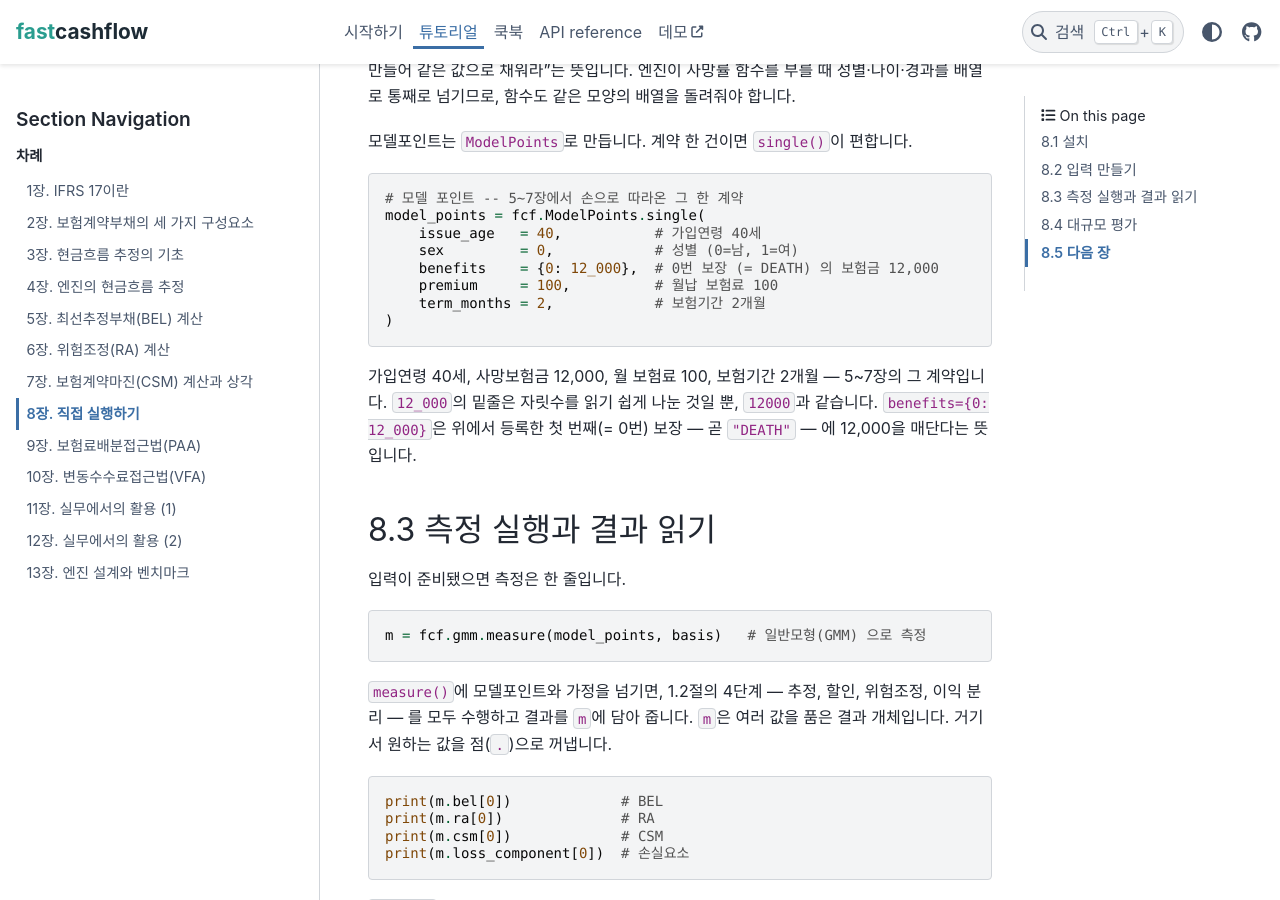
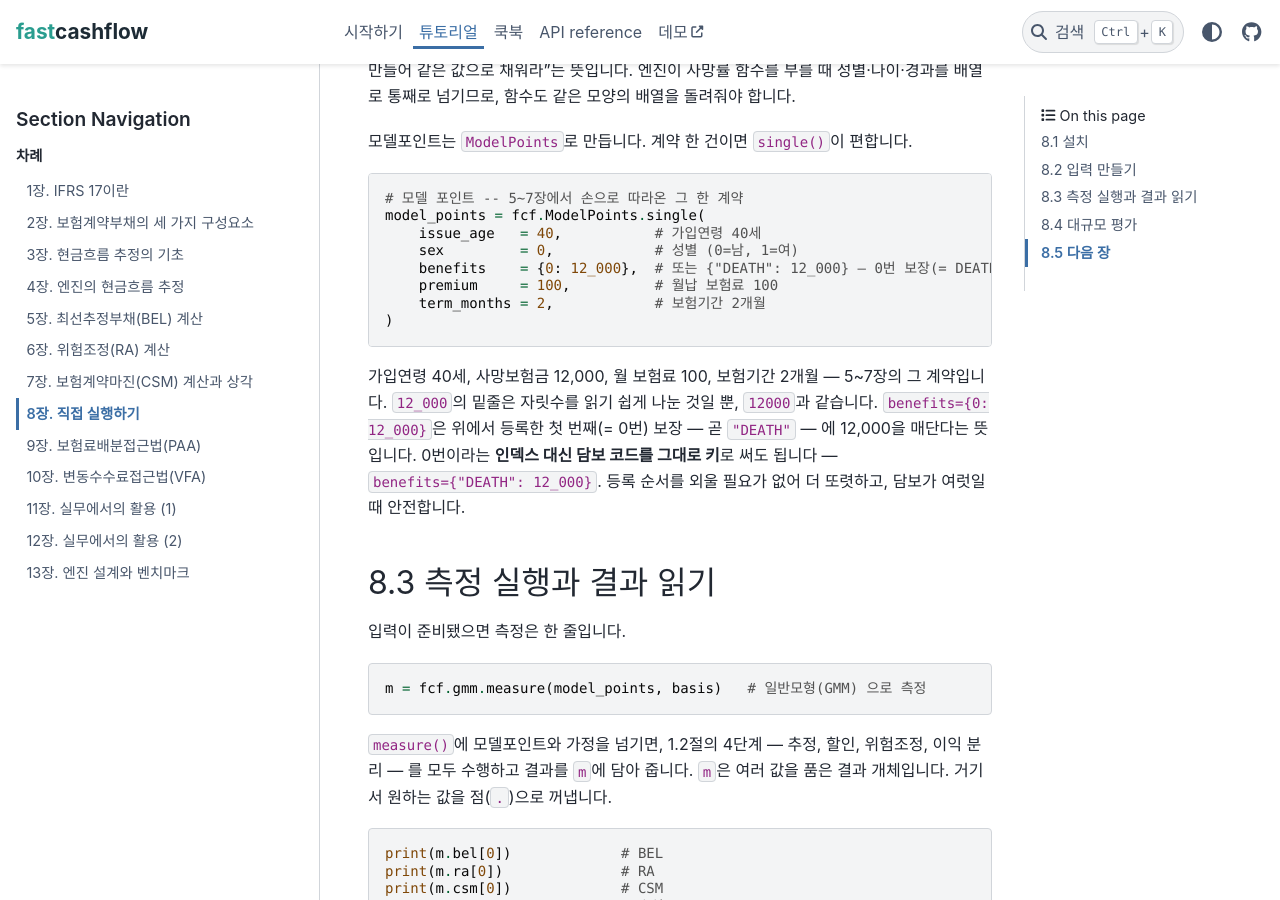
Before and after one commit to seokhoonj/fastcashflow, a Sphinx documentation site: the page built from docs/tutorial/08-hands-on.md, in a window 1280 px wide and 900 px high, scrolled down 3123 px. Built offline with Sphinx 7.4.7 and the PyData theme 0.15.4, drawn with Linux system fonts in a browser that asks for light colours; some of the changed text lies outside the part shown.

Commit message:
docs: show benefits can be keyed by coverage code, not just index
At the teaching spots (hands-on tutorial 8.2, term-life cookbook 2.1) note the
benefits map accepts the coverage code as the key -- benefits={'DEATH': 12_000}
-- alongside the integer index, so a reader does not have to memorise the
registration order and the code form is self-documenting.

```diff
--- a/docs/tutorial/08-hands-on.md
+++ b/docs/tutorial/08-hands-on.md
@@ -154,7 +154,7 @@ elapsed)` 로 부릅니다 (issue_class=직업/언더라이팅 등급, elapsed=
 model_points = fcf.ModelPoints.single(
     issue_age   = 40,           # 가입연령 40세
     sex         = 0,            # 성별 (0=남, 1=여)
-    benefits    = {0: 12_000},  # 0번 보장 (= DEATH) 의 보험금 12,000
+    benefits    = {0: 12_000},  # 또는 {"DEATH": 12_000} — 0번 보장(= DEATH) 보험금 12,000
     premium     = 100,          # 월납 보험료 100
     term_months = 2,            # 보험기간 2개월
 )
@@ -164,6 +164,9 @@ model_points = fcf.ModelPoints.single(
 5~7장의 그 계약입니다. `12_000`의 밑줄은 자릿수를 읽기 쉽게 나눈
 것일 뿐, `12000`과 같습니다. `benefits={0: 12_000}`은 위에서 등록한
 첫 번째(= 0번) 보장 — 곧 `"DEATH"` — 에 12,000을 매단다는 뜻입니다.
+0번이라는 **인덱스 대신 담보 코드를 그대로 키**로 써도 됩니다 —
+`benefits={"DEATH": 12_000}`. 등록 순서를 외울 필요가 없어 더 또렷하고,
+담보가 여럿일 때 안전합니다.
 
 ## 8.3 측정 실행과 결과 읽기
 
@@ -236,7 +239,7 @@ basis = fcf.Basis(
 model_points = fcf.ModelPoints.single(
     issue_age   = 40,           # 가입연령 40세
     sex         = 0,            # 성별 (0=남, 1=여)
-    benefits    = {0: 12_000},  # 0번 보장 (= DEATH) 의 보험금 12,000
+    benefits    = {0: 12_000},  # 또는 {"DEATH": 12_000} — 0번 보장(= DEATH) 보험금 12,000
     premium     = 100,          # 월납 보험료 100
     term_months = 2,            # 보험기간 2개월
 )
```
Also changed, not shown: docs/cookbook/simple/term-life.md (+1 -1 lines).
